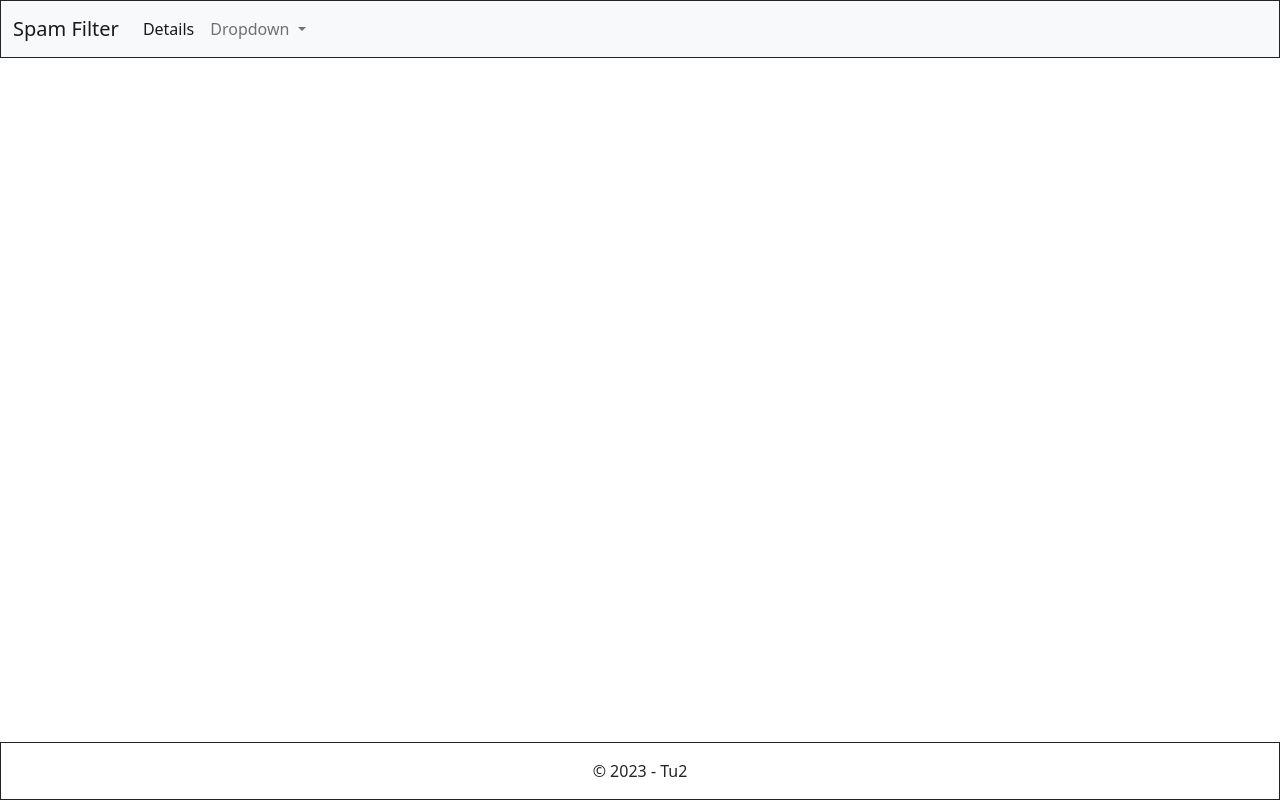
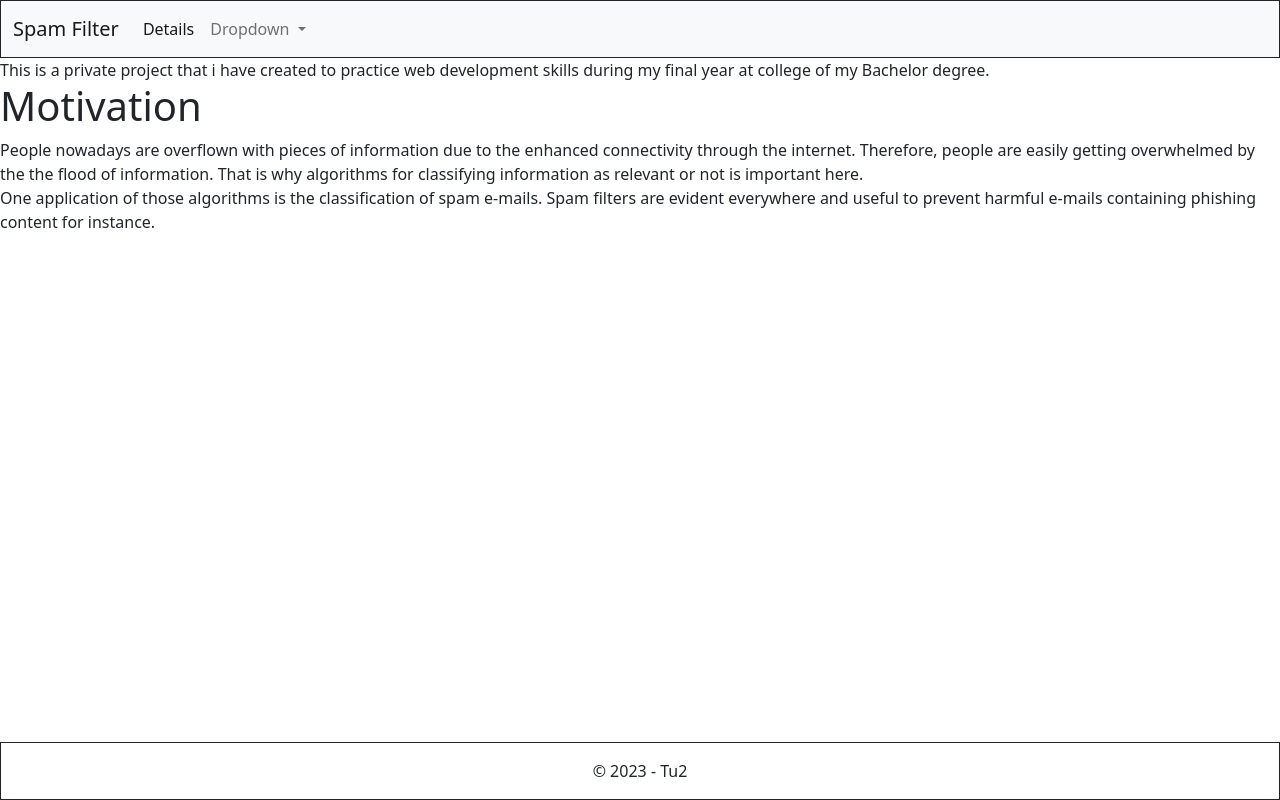
Before and after one commit to Tu2-prog/spam_filtering_analysis_visualization, an Angular app: page /details in a window 1280 px wide. Built offline with nearby package versions, Linux system fonts and the light colour scheme.

Commit message:
set text for details view

```diff
--- a/src/app/views/details/details.component.html
+++ b/src/app/views/details/details.component.html
@@ -1,2 +1,8 @@
 <app-navbar></app-navbar>
+This is a private project that i have created to practice web development skills during my final year at college of my Bachelor degree.
+<h1>Motivation</h1>
+People nowadays are overflown with pieces of information due to the enhanced connectivity through the internet. Therefore, people are easily getting overwhelmed
+by the the flood of information. That is why algorithms for classifying information as relevant or not is important here.
+<br/>
+One application of those algorithms is the classification of spam e-mails. Spam filters are evident everywhere and useful to prevent harmful e-mails containing phishing content for instance.
 <app-footer></app-footer>
```
